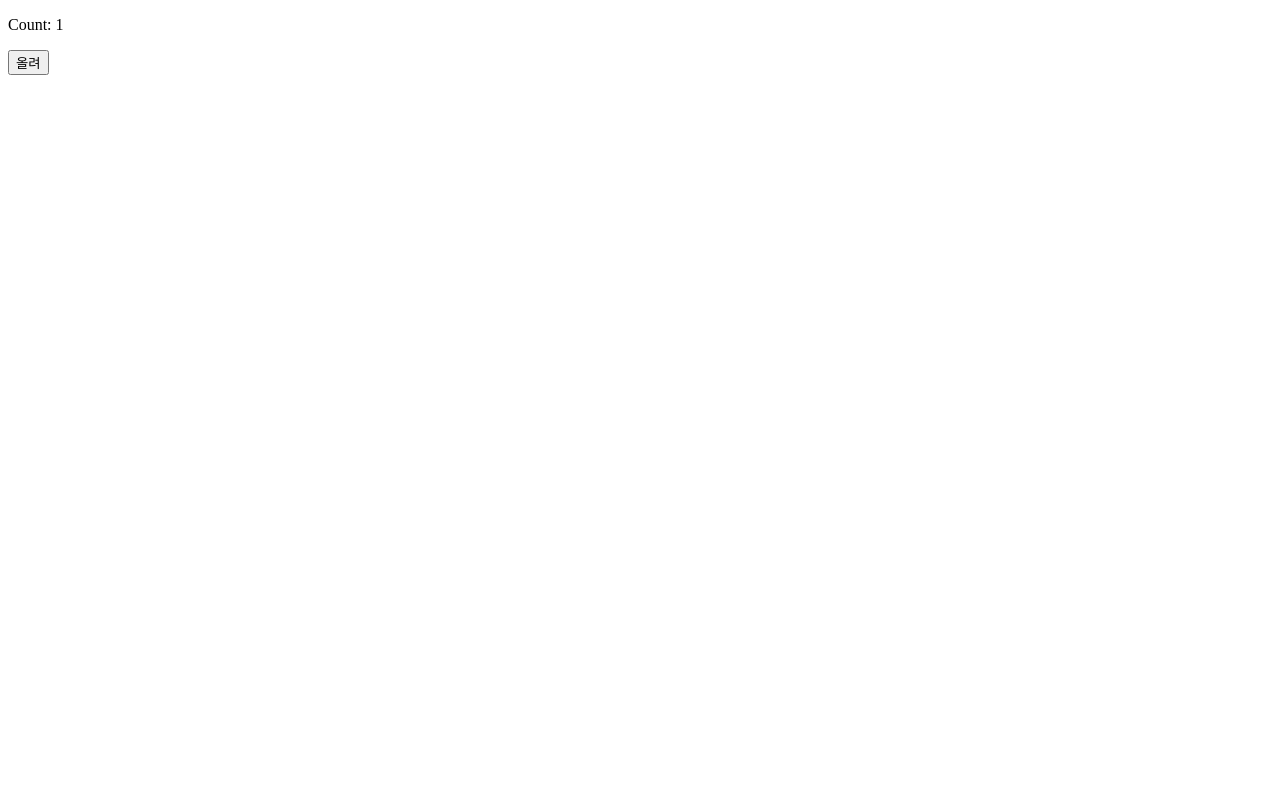
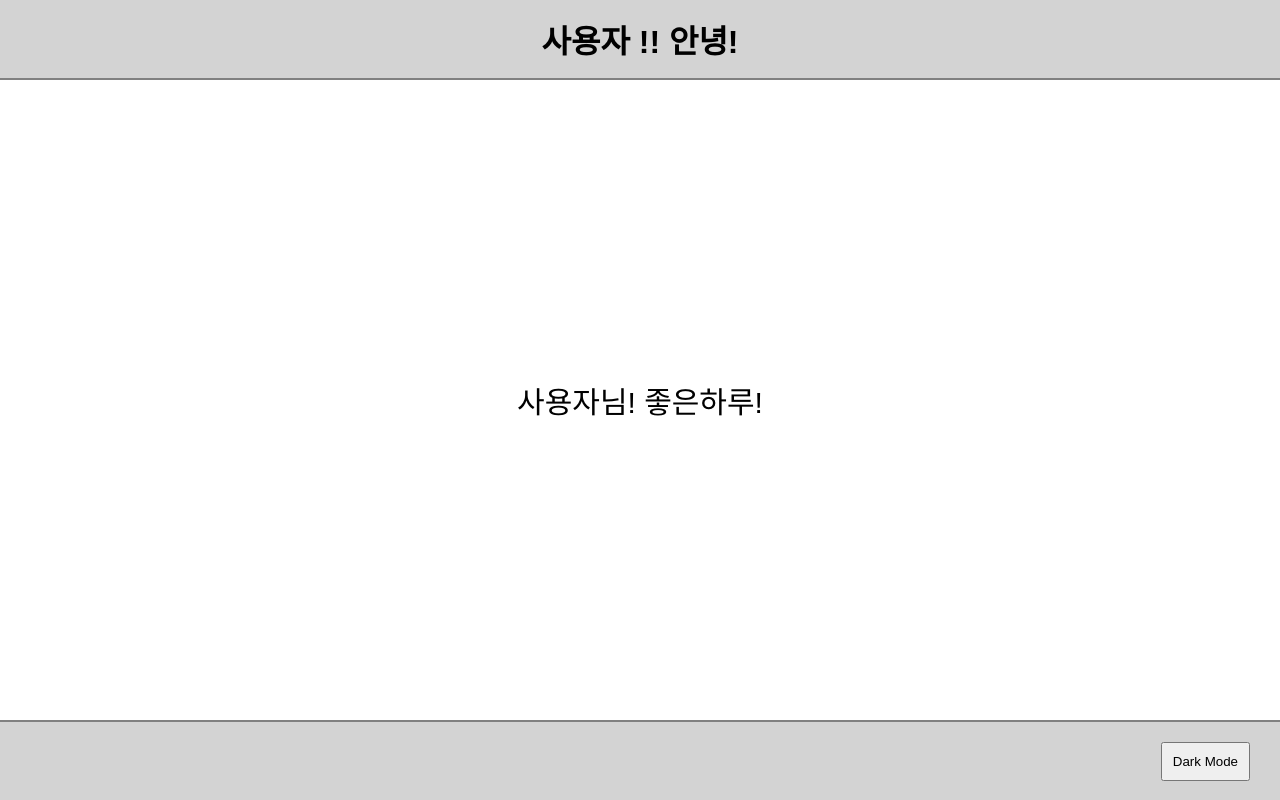
Before and after one commit to ByJin98/no-CRA, a React app: page / in a window 1280 px wide. Built offline with nearby package versions, Linux system fonts and the light colour scheme.

Commit message:
useRef, useContext

```diff
--- a/src/App.js
+++ b/src/App.js
@@ -7,6 +7,8 @@
 import UseRef from './UseRef';
 import VarRef from './UseRef/VarRef';
 import Count from './UseRef/Count';
+import InputRef from './UseRef/InputRef';
+import UseContext from './UseContext';
 
 const App = () => {
   return (
@@ -22,7 +24,11 @@
       {/** useRef */}
       {/* <UseRef /> */}
       {/* <VarRef /> */}
-      <Count />
+      {/* <Count /> */}
+      {/* <InputRef /> */}
+
+      {/** useContext */}
+      <UseContext />
     </>
   );
 };
--- /dev/null
+++ b/src/UseContext/components/Content.jsx
@@ -0,0 +1,22 @@
+import React, { useContext } from 'react';
+import { ThemeContext } from '../../context/ThemeContext';
+import { UserContext } from '../../context/UserContext';
+
+const Content = () => {
+  const { isDark } = useContext(ThemeContext);
+  const user = useContext(UserContext);
+
+  return (
+    <div
+      className='content'
+      style={{
+        backgroundColor: isDark ? 'black' : 'white',
+        color: isDark ? 'white' : 'black',
+      }}
+    >
+      <p>{user}님! 좋은하루!</p>
+    </div>
+  );
+};
+
+export default Content;
--- /dev/null
+++ b/src/UseContext/components/Footer.jsx
@@ -0,0 +1,25 @@
+import React, { useContext } from 'react';
+import { ThemeContext } from '../../context/ThemeContext';
+
+const Footer = () => {
+  const { isDark, setIsDark } = useContext(ThemeContext);
+
+  const toggleTheme = () => {
+    setIsDark(!isDark);
+  };
+
+  return (
+    <footer
+      className='footer'
+      style={{
+        backgroundColor: isDark ? 'black' : 'lightgray',
+      }}
+    >
+      <button className='button' onClick={toggleTheme}>
+        Dark Mode
+      </button>
+    </footer>
+  );
+};
+
+export default Footer;
--- /dev/null
+++ b/src/UseContext/components/Header.jsx
@@ -0,0 +1,22 @@
+import React, { useContext } from 'react';
+import { ThemeContext } from '../../context/ThemeContext';
+import { UserContext } from '../../context/UserContext';
+
+const Header = () => {
+  const { isDark } = useContext(ThemeContext);
+  const user = useContext(UserContext);
+
+  return (
+    <header
+      className='header'
+      style={{
+        backgroundColor: isDark ? 'black' : 'lightgray',
+        color: isDark ? 'white' : 'black',
+      }}
+    >
+      <h1>{user} !! 안녕!</h1>
+    </header>
+  );
+};
+
+export default Header;
--- /dev/null
+++ b/src/UseContext/components/Page.jsx
@@ -0,0 +1,16 @@
+import React, { useContext } from 'react';
+import Header from './Header';
+import Content from './Content';
+import Footer from './Footer';
+
+const Index = () => {
+  return (
+    <div className='page'>
+      <Header />
+      <Content />
+      <Footer />
+    </div>
+  );
+};
+
+export default Index;
--- /dev/null
+++ b/src/UseContext/index.css
@@ -0,0 +1,43 @@
+* {
+  box-sizing: border-box;
+  margin: 0;
+  font-family: sans-serif;
+}
+
+.page {
+  width: 100%;
+  height: 100vh;
+  display: flex;
+  flex-direction: column;
+}
+
+.header {
+  width: 100%;
+  height: 80px;
+  border-bottom: 2px solid gray;
+  display: flex;
+  justify-content: center;
+  align-items: center;
+}
+
+.content {
+  flex: 1;
+  display: flex;
+  justify-content: center;
+  align-items: center;
+  font-size: 30px;
+}
+
+.footer {
+  width: 100%;
+  height: 80px;
+  border-top: 2px solid gray;
+  display: flex;
+  justify-content: flex-end;
+  align-items: center;
+}
+
+.button {
+  padding: 10px;
+  margin-right: 30px;
+}
--- /dev/null
+++ b/src/UseContext/index.js
@@ -0,0 +1,19 @@
+import React, { useState } from 'react';
+import Page from './components/Page';
+import './index.css';
+import { ThemeContext } from '../context/ThemeContext';
+import { UserContext } from '../context/UserContext';
+
+const Index = () => {
+  const [isDark, setIsDark] = useState(false);
+  return (
+    //ThemeContext가 감싸는 모든 하위컴포넌트는 value로 넣은 값에 접근가능
+    <UserContext.Provider value={'사용자'}>
+      <ThemeContext.Provider value={{ isDark, setIsDark }}>
+        <Page />
+      </ThemeContext.Provider>
+    </UserContext.Provider>
+  );
+};
+
+export default Index;
--- /dev/null
+++ b/src/UseRef/InputRef.js
@@ -0,0 +1,24 @@
+import React, { useEffect, useRef } from 'react';
+
+const InputRef = () => {
+  const inputRef = useRef('zzz');
+
+  useEffect(() => {
+    // console.log(inputRef);
+    // 시작하자마자 포커스가 가도록
+    inputRef.current.focus();
+  }, []);
+
+  const login = () => {
+    alert(`환영합니다! ${inputRef.current.value}`);
+  };
+
+  return (
+    <div>
+      <input type='text' ref={inputRef} placeholder='username' />
+      <button onClick={login}>로그인</button>
+    </div>
+  );
+};
+
+export default InputRef;
--- /dev/null
+++ b/src/context/ThemeContext.js
@@ -0,0 +1,5 @@
+import { createContext } from 'react';
+
+// createContext의 초기값
+// provider로 감싸지않을 경우 반환하는 값
+export const ThemeContext = createContext('hi');
--- /dev/null
+++ b/src/context/UserContext.js
@@ -0,0 +1,3 @@
+import { createContext } from 'react';
+
+export const UserContext = createContext(null);
```
